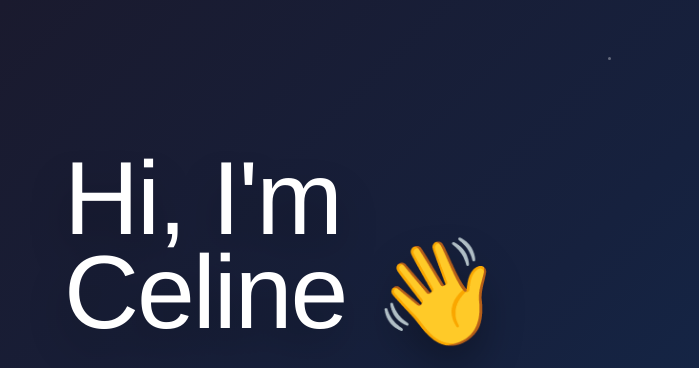
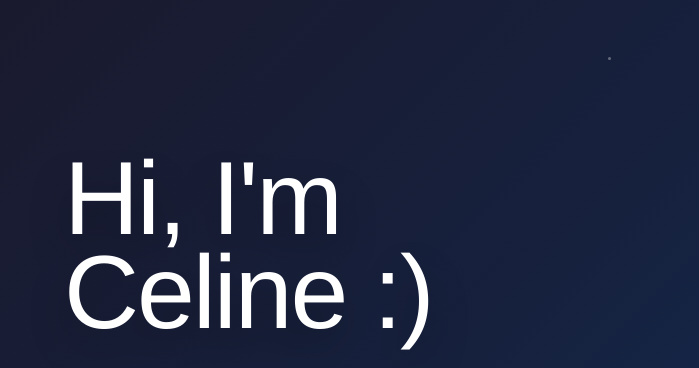
Before and after one commit to celinewidjaja/personal-website, a plain HTML site: page index.html in a window 1280 px wide. Shown: the top 368 px of the page, 0-699 px from the left. Drawn offline with Linux system fonts and the light colour scheme.

Commit message:
Update index.html

```diff
--- a/index.html
+++ b/index.html
@@ -1486,7 +1486,7 @@
     <div class="container">
         <div class="hero-content">
             <div class="hero-text-container">
-                <h1 class="hero-name sans">Hi, I'm Celine 👋 </h1>
+                <h1 class="hero-name sans">Hi, I'm Celine :) </h1>
                 <p class="hero-title sans">Data Science + Strategy + Practicalist</p>
                 <p class="hero-subtitle sans"> I believe in simplicity and purpose. Whether building data science solutions or perfecting my matcha recipe, I focus on what actually works and what truly matters.</p>
                 <a href="#about" class="hero-cta sans">
```
